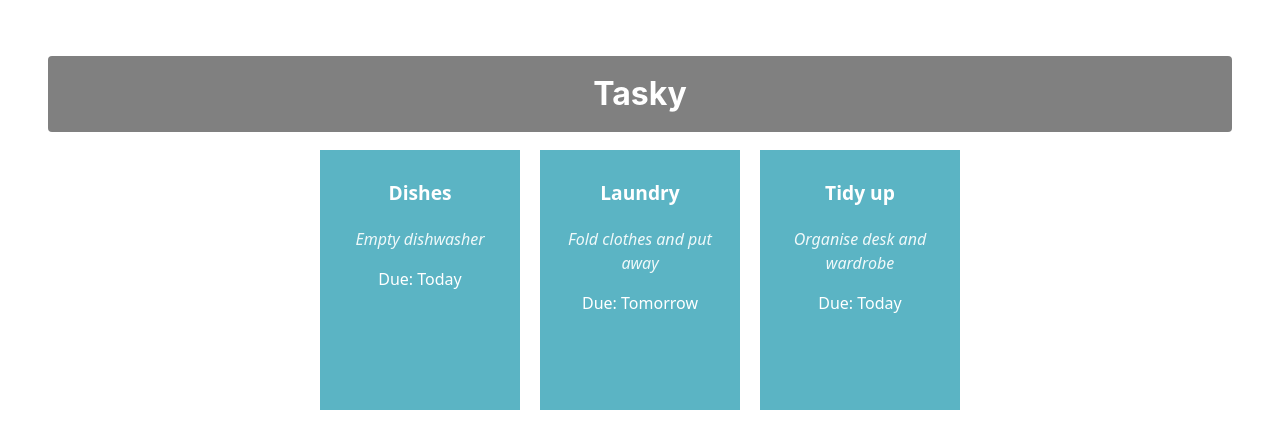
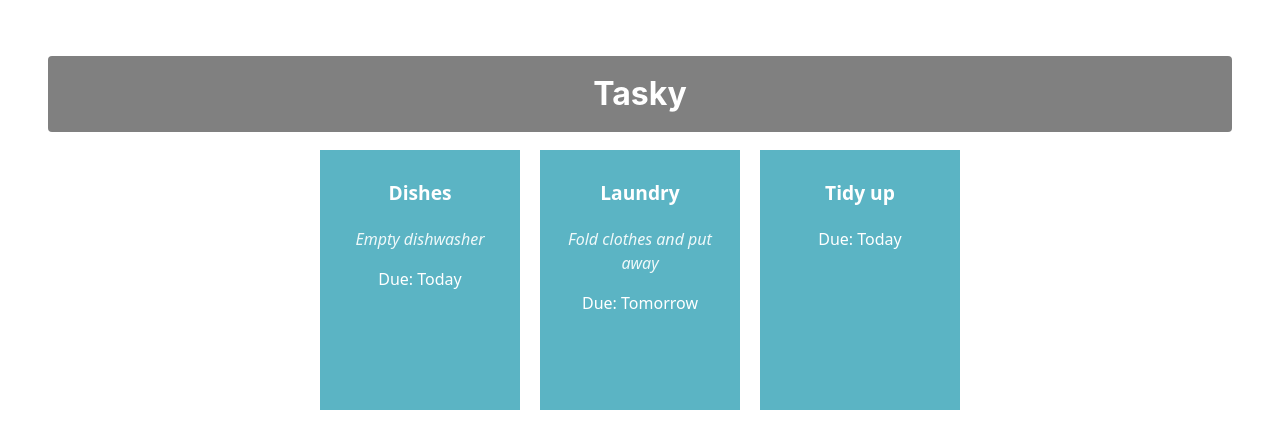
Before and after one commit to KyleG4/react-basics-labs, a React (Vite) app in the folder tasky/: page / in a window 1280 px wide. Shown: the top 448 px of the page. Built offline with nearby package versions, Linux system fonts and the light colour scheme.

Commit message:
Added task state

```diff
--- a/tasky/src/App.jsx
+++ b/tasky/src/App.jsx
@@ -5,23 +5,18 @@ import Task from './components/Task';
 function App() {
   const [ taskState, setTaskState ] = useState({
     tasks: [
-      { id: 1, title: "Dishes",  description: "Empty dishwasher",            deadline: "Today" },
-      { id: 2, title: "Laundry", description: "Fold clothes and put away",   deadline: "Tomorrow" },
-      { id: 3, title: "Tidy up", description: "Organise desk and wardrobe",  deadline: "Today" }
+      { title: "Dishes", description: "Empty dishwasher", deadline: "Today" },
+      { title: "Laundry", description: "Fold clothes and put away", deadline: "Tomorrow" },
+      { title: "Tidy up", description: "", deadline: "Today" }
     ]
   });
 
   return (
     <div className="container">
       <h1>Tasky</h1>
-      {taskState.tasks.map((task) => (
-        <Task
-          key={task.id}
-          title={task.title}
-          description={task.description}
-          deadline={task.deadline}
-        />
-      ))}
+      <Task title={taskState.tasks[0].title} description={taskState.tasks[0].description} deadline={taskState.tasks[0].deadline} />
+      <Task title={taskState.tasks[1].title} description={taskState.tasks[1].description} deadline={taskState.tasks[1].deadline} />
+      <Task title={taskState.tasks[2].title} description={taskState.tasks[2].description} deadline={taskState.tasks[2].deadline} />
     </div>
   );
 }
```
